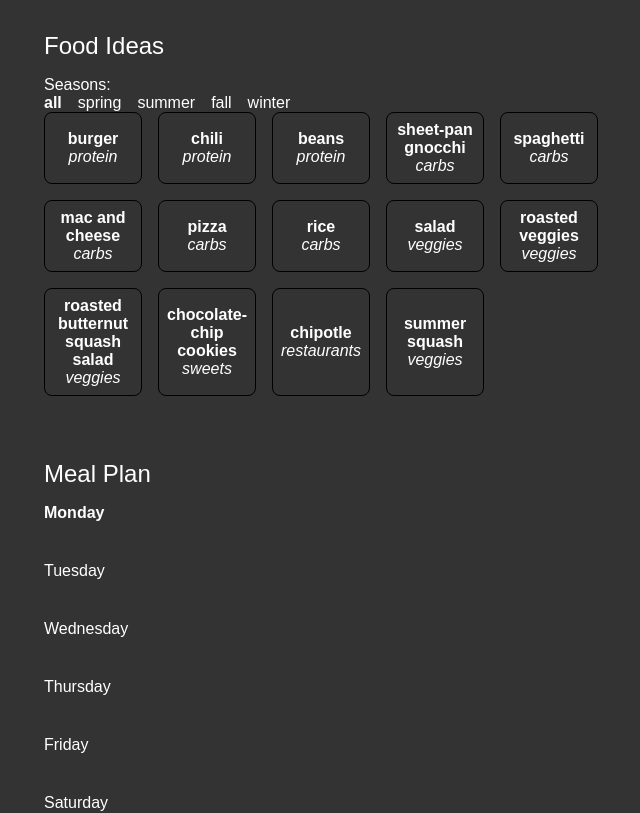
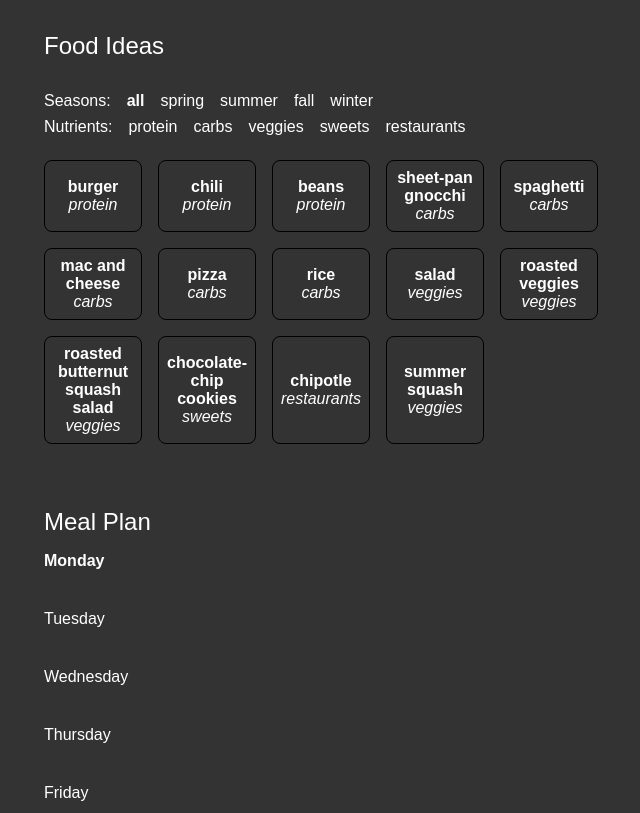
Before and after one commit to alexdietz1988/food-app, a React (Vite) app: page / in a window 1280 px wide. Shown: the top 813 px of the page, without its empty margins (296-936 px from the left). Built offline with nearby package versions, Linux system fonts and the light colour scheme.

Commit message:
Filter by nutrient WIP

```diff
--- a/src/FoodIdeas/FoodIdeas.styles.ts
+++ b/src/FoodIdeas/FoodIdeas.styles.ts
@@ -1,12 +1,20 @@
 import styled from 'styled-components';
 export { H1 } from '../App.styles';
 
-export const SeasonsContainer = styled.div`
+export const FiltersContainer = styled.div`
+  padding-block: 1rem;
+
+  & > div {
+    margin-bottom: 0.5rem;
+  }
+`;
+
+export const Filter = styled.div`
   display: flex;
   gap: 1rem;
 `;
 
-export const SeasonLabel = styled.div<{ selected: boolean }>`
+export const FilterLabel = styled.div<{ selected: boolean }>`
   cursor: pointer;
   font-weight: ${(props) => (props.selected ? '600' : '300')};
 `;
--- a/src/FoodIdeas/FoodIdeas.tsx
+++ b/src/FoodIdeas/FoodIdeas.tsx
@@ -17,19 +17,29 @@ const FoodIdeas = ({
 }: FoodIdeasProps) => (
   <div>
     <Styled.H1>Food Ideas</Styled.H1>
-    <div>
-      <h2>Seasons:</h2>
-      <Styled.SeasonsContainer>
+    <Styled.FiltersContainer>
+      <Styled.Filter>
+        <h2>Seasons:</h2>
         {['all', 'spring', 'summer', 'fall', 'winter'].map((season) => (
-          <Styled.SeasonLabel
+          <Styled.FilterLabel
             onClick={() => setSelectedSeason(season as Season)}
             selected={selectedSeason === season}
           >
             {season}
-          </Styled.SeasonLabel>
+          </Styled.FilterLabel>
         ))}
-      </Styled.SeasonsContainer>
-    </div>
+      </Styled.Filter>
+      <Styled.Filter>
+        <h2>Nutrients:</h2>
+        {['protein', 'carbs', 'veggies', 'sweets', 'restaurants'].map(
+          (category) => (
+            <Styled.FilterLabel key={category} selected={false}>
+              {category}
+            </Styled.FilterLabel>
+          )
+        )}
+      </Styled.Filter>
+    </Styled.FiltersContainer>
     <FoodList
       foods={foods.filter(
         (food) =>
```
